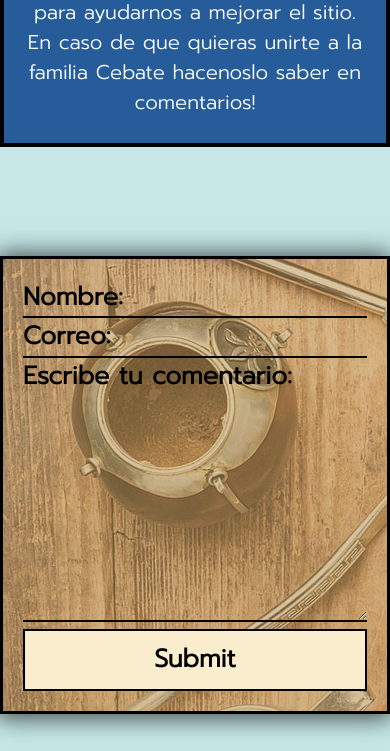
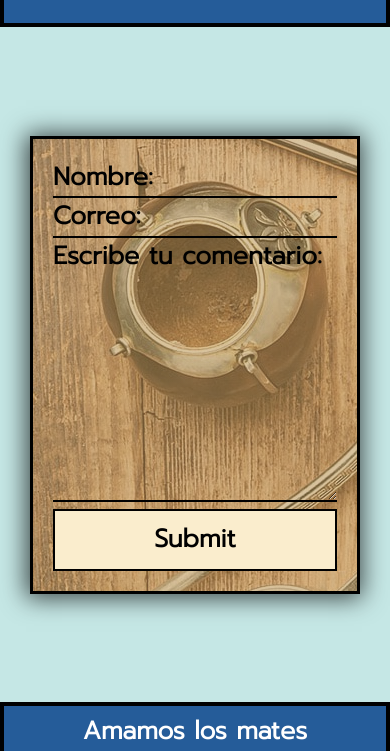
Before and after one commit to AgusMeikle/Cebate, a plain HTML site: page pages/contactanos.html in a window 390 px wide. Shown: the part 209-960 px from the top of the page. Drawn offline with nearby package versions, Linux system fonts and the light colour scheme.

Commit message:
responsive contactanos

```diff
--- a/css/style.css
+++ b/css/style.css
@@ -442,6 +442,24 @@ footer div i{
 }
 
 /*! ------- RESPONSIVE ------- RESPONSIVE ------- RESPONSIVE ------- */
+@media screen and (max-width:1350px){
+
+    /*! CONTACTANOS */
+    .opinion h2{
+        font-size: 35px;
+        font-weight: 600px;
+    }
+
+    .opinion p{
+        font-size: 18px;
+        font-weight: 300px;
+    }
+
+    .caja-cuestionario form{
+        width: 1000px;
+    }
+    /*! FIN CONTACTANOS */
+}
 
 @media screen and (max-width:1200px){
 
@@ -481,6 +499,25 @@ footer div i{
     /*! FIN PRODUCTOS */
 }
 
+@media screen and (max-width:1050px){
+
+        /*! CONTACTANOS */
+        .opinion h2{
+            font-size: 30px;
+            font-weight: 600px;
+        }
+
+        .opinion p{
+            font-size: 16px;
+            font-weight: 300px;
+        }
+
+        .caja-cuestionario form{
+            width: 700px;
+        }
+        /*! FIN CONTACTANOS */
+}
+
 
 @media screen and (max-width:900px) {
     header{
@@ -505,6 +542,25 @@ footer div i{
 
     /*! PRODUCTOS */
 
+}
+
+@media screen and (max-width:750px){
+
+    /*! CONTACTANOS */
+    .opinion h2{
+        font-size: 30px;
+        font-weight: 600px;
+    }
+
+    .opinion p{
+        font-size: 16px;
+        font-weight: 300px;
+    }
+
+    .caja-cuestionario form{
+        width: 500px;
+    }
+    /*! FIN CONTACTANOS */
 }
 
 @media screen and (max-width:590px) {
@@ -542,10 +598,22 @@ footer div i{
     header nav ul li{
         margin: 0;
     }
-}
 
-@media screen and (max-width:480px){
+    /*! CONTACTANOS */
+    .opinion h2{
+        font-size: 25px;
+        font-weight: 600px;
+    }
 
+    .opinion p{
+        font-size: 13px;
+        font-weight: 300px;
+    }
+
+    .caja-cuestionario form{
+        width: 330px;
+    }
+    /*! FIN CONTACTANOS */
 }
 
 @media  screen and (max-width:400px) {
```
